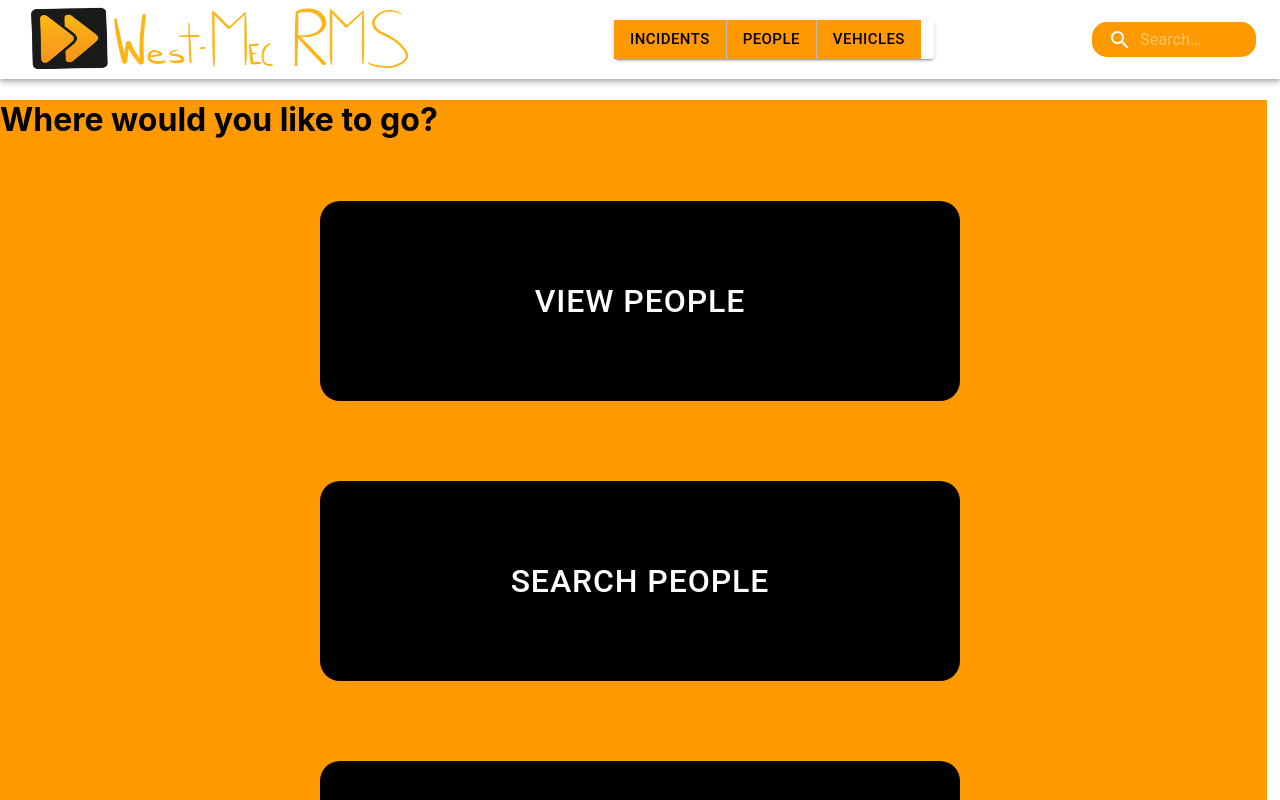
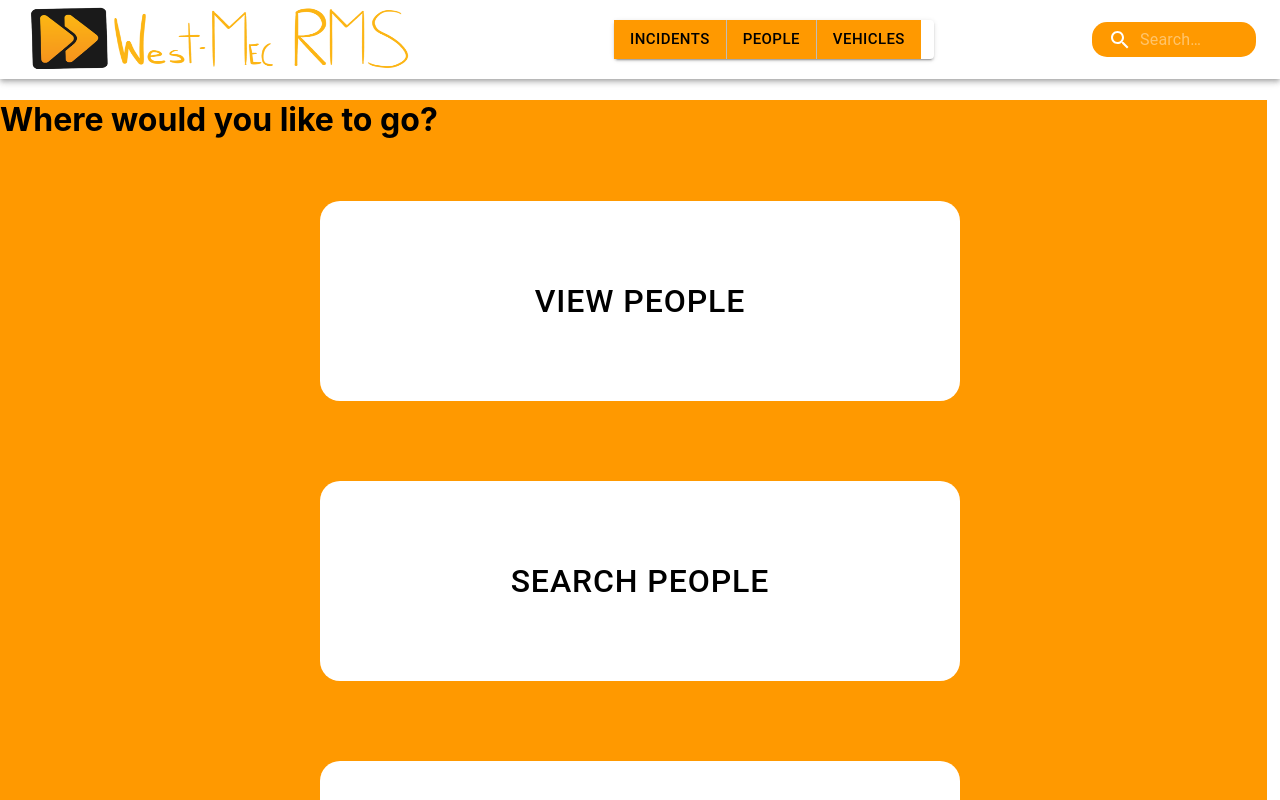
Before and after one commit to zhatch5201/rms-home, a React (Create React App) app: page /people in a window 1280 px wide. Shown: the top 800 px of the page. Built offline with nearby package versions, Linux system fonts and the light colour scheme.

Commit message:
have to stage to switch to master

```diff
--- a/src/Pages/landing_incident.js
+++ b/src/Pages/landing_incident.js
@@ -12,11 +12,11 @@ const styles = makeStyles({
 
    },
    button: {
-      color: '#FFF',
+      color: '#000',
       width: '50vw',
       height: '25vh',
       margin: '5vh 25vw',
-      background: '#000',
+      background: '#FFF',
       fontSize: '2em',
       borderRadius: '20px',
       '&:hover': {
--- a/src/Pages/landing_people.js
+++ b/src/Pages/landing_people.js
@@ -14,11 +14,11 @@ const styles = makeStyles({
 
    },
    button: {
-      color: '#FFF',
+      color: '#000',
       width: '50vw',
       height: '25vh',
       margin: '5vh 25vw',
-      background: '#000',
+      background: '#FFF',
       fontSize: '2em',
       borderRadius: '20px',
       '&:hover': {
--- a/src/Pages/landing_vehicle.js
+++ b/src/Pages/landing_vehicle.js
@@ -13,11 +13,11 @@ const styles = makeStyles({
 
    },
    button: {
-      color: '#FFF',
+      color: '#000',
       width: '50vw',
       height: '25vh',
       margin: '5vh 25vw',
-      background: '#000',
+      background: '#FFF',
       fontSize: '2em',
       borderRadius: '20px',
       '&:hover': {
```
